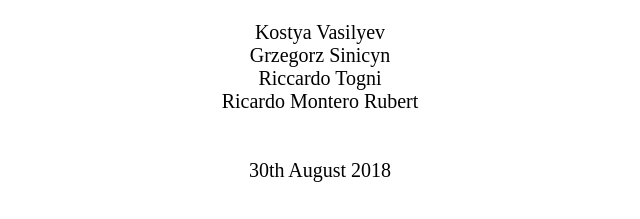
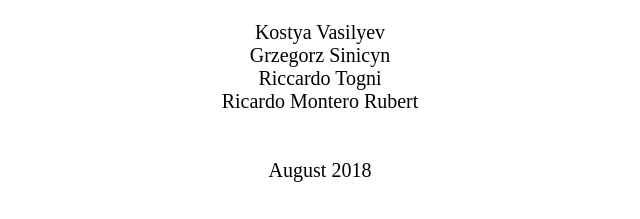
Before and after one commit to penghaha/penghaha.github.io, a plain HTML site: page index.html in a window 1280 px wide. Shown: the part 230-449 px from the top of the page, 320-960 px from the left. Drawn offline with Linux system fonts and the light colour scheme.

Commit message:
Update index.html

```diff
--- a/index.html
+++ b/index.html
@@ -30,7 +30,7 @@
 		<div>
 			<h1 style="text-align: center; font-size: 30px;"><br/><br/>Development of novel horizontal links between 1D and 2D hydrodynamic models</h1>
 			<p style="text-align: center; font-size: 24px;"><br/><br/>Supervisors:<br/></p>
-			<p style="text-align: center; font-size: 20px;">Kostya Vasilyev<br/>Grzegorz Sinicyn<br>Riccardo Togni<br>Ricardo Montero Rubert<br/><br/><br>30th August 2018</p>
+			<p style="text-align: center; font-size: 20px;">Kostya Vasilyev<br/>Grzegorz Sinicyn<br>Riccardo Togni<br>Ricardo Montero Rubert<br/><br/><br>August 2018</p>
 		</div>
 		<p style="display: none;">
 			<img id="scream" width="40" height="40" src="img\boat.png">
```
